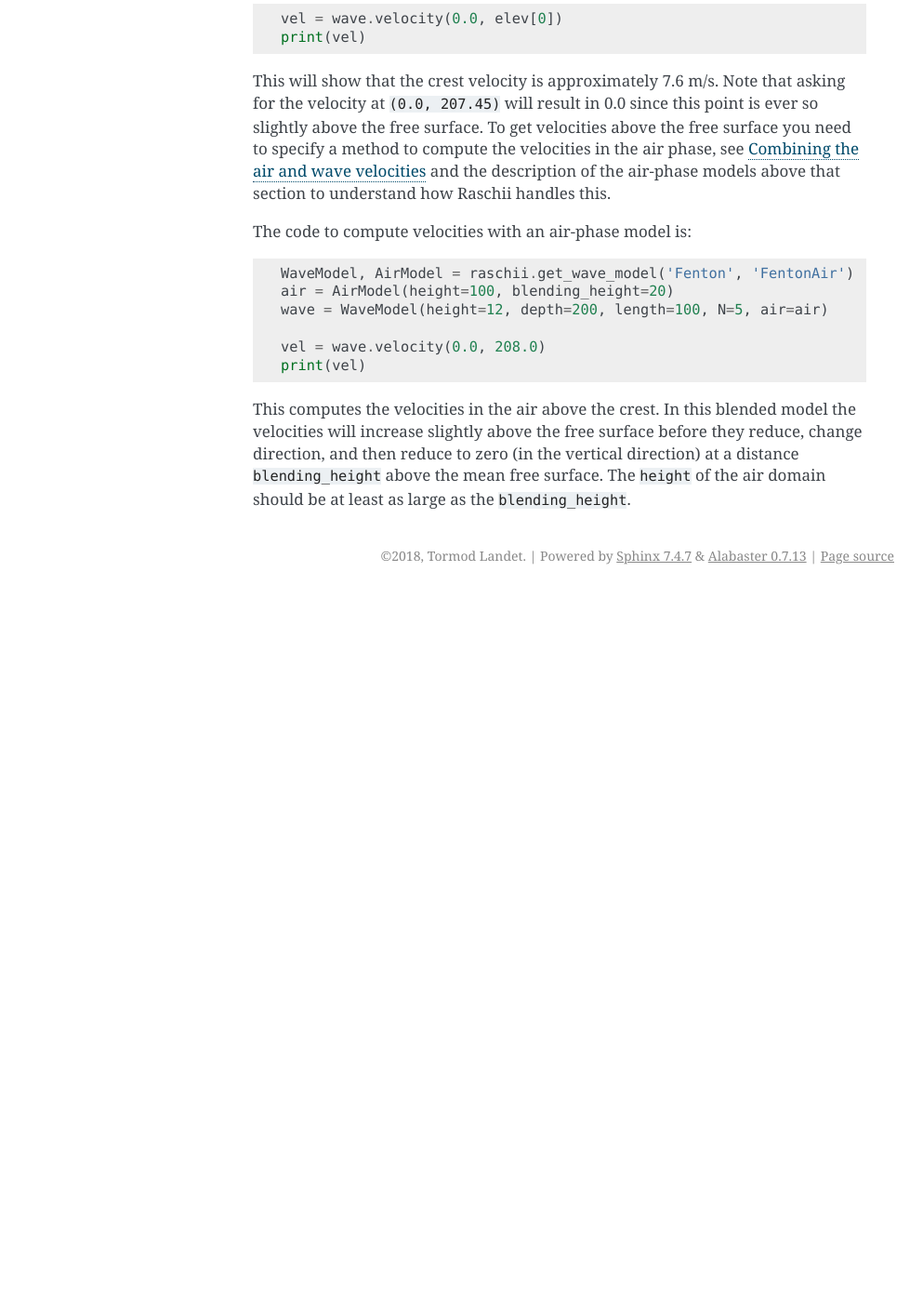
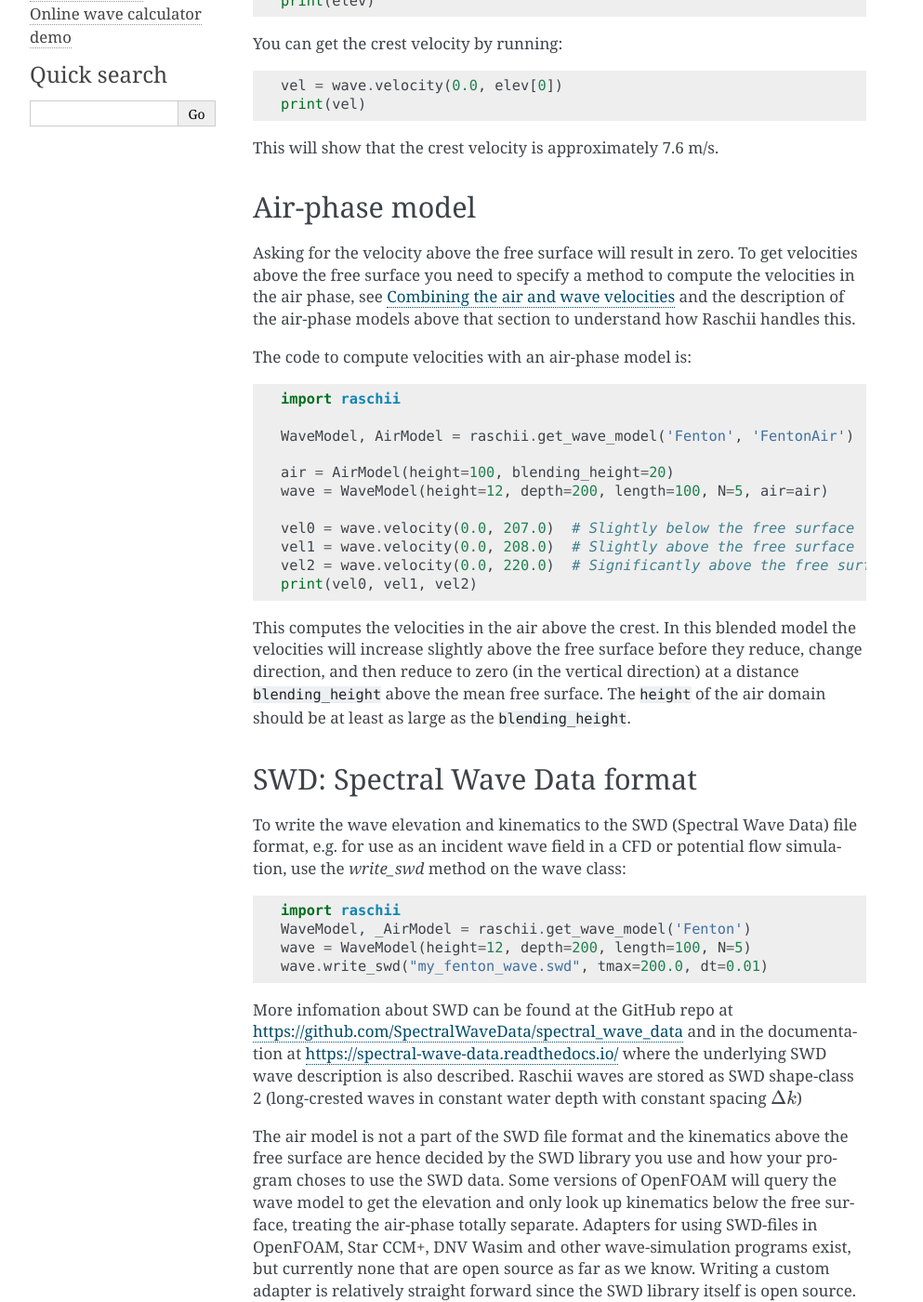
Before and after one commit to TormodLandet/raschii, a Sphinx documentation site: the page built from documentation/usage.rst, in a window 1280 px wide and 1400 px high, scrolled down 454 px. Shown: the whole window at 93% size, without its empty margins (148-1141 px from the left). Built offline with Sphinx 7.4.7, drawn with Linux system fonts in a browser that asks for light colours; before the commit the page ends 1091 px from its top, so only the background shows below that; some of the changed text lies outside the part shown.

Commit message:
Ducomentation update

```diff
--- a/README.rst
+++ b/README.rst
@@ -116,6 +116,7 @@ Version 1.0.4 - Aug 28. 2020
 ............................
 
 - Add the ``raschii.cmd.plot`` and ``raschii.cmd.swd`` command line programs
+- Update January 2024: add mention of these (and ``write_swd``) to the docs
 
 Version 1.0.3 - Aug 28. 2020
 ............................
--- a/documentation/usage.rst
+++ b/documentation/usage.rst
@@ -21,24 +24,79 @@ You can get the crest velocity by running::
     vel = wave.velocity(0.0, elev[0])
     print(vel)
 
-This will show that the crest velocity is approximately 7.6 m/s. Note that
-asking for the velocity at ``(0.0, 207.45)`` will result in 0.0 since this point
-is ever so slightly above the free surface. To get velocities above the free
-surface you need to specify a method to compute the velocities in the air phase,
-see :ref:`sec_blending` and the description of the air-phase models above that
-section to understand how Raschii handles this.
+This will show that the crest velocity is approximately 7.6 m/s.
+
+Air-phase model
+===============
+
+Asking for the velocity above the free surface will result in zero. To get velocities
+above the free surface you need to specify a method to compute the velocities in the
+air phase, see :ref:`sec_blending` and the description of the air-phase models above
+that  section to understand how Raschii handles this.
 
 The code to compute velocities with an air-phase model is::
 
+    import raschii
+
     WaveModel, AirModel = raschii.get_wave_model('Fenton', 'FentonAir')
+
     air = AirModel(height=100, blending_height=20)
     wave = WaveModel(height=12, depth=200, length=100, N=5, air=air)
 
-    vel = wave.velocity(0.0, 208.0)
-    print(vel)
+    vel0 = wave.velocity(0.0, 207.0)  # Slightly below the free surface
+    vel1 = wave.velocity(0.0, 208.0)  # Slightly above the free surface
+    vel2 = wave.velocity(0.0, 220.0)  # Significantly above the free surface
+    print(vel0, vel1, vel2)
 
 This computes the velocities in the air above the crest. In this blended model
 the velocities will increase slightly above the free surface before they reduce,
 change direction, and then reduce to zero (in the vertical direction) at a
 distance ``blending_height`` above the mean free surface. The ``height`` of the
 air domain should be at least as large as the ``blending_height``.
+
+SWD: Spectral Wave Data format
+==============================
+
+To write the wave elevation and kinematics to the SWD (Spectral Wave Data) file
+format, e.g. for use as an incident wave field in a CFD or potential flow simulation,
+use the `write_swd` method on the wave class::
+
+    import raschii
+    WaveModel, _AirModel = raschii.get_wave_model('Fenton')
+    wave = WaveModel(height=12, depth=200, length=100, N=5)
+    wave.write_swd("my_fenton_wave.swd", tmax=200.0, dt=0.01)
+
+More infomation about SWD can
+be found at the GitHub repo at https://github.com/SpectralWaveData/spectral_wave_data
+and in the documentation at https://spectral-wave-data.readthedocs.io/ where the
+underlying SWD wave description is also described. Raschii waves are stored as SWD
+shape-class 2 (long-crested waves in constant water depth with constant spacing
+:math:`\Delta k`)
+
+The air model is not a part of the SWD file format and the kinematics above the free
+surface are hence decided by the SWD library you use and how your program choses to
+use the SWD data. Some versions of OpenFOAM will query the wave model to get the
+elevation and only look up kinematics below the free surface, treating the air-phase
+totally separate. Adapters for using SWD-files in OpenFOAM, Star CCM+, DNV Wasim and
+other wave-simulation programs exist, but currently none that are open source as far
+as we know. Writing a custom adapter is relatively straight forward since the SWD
+library itself is open source. Interfacing with Raschii waves using the SWD file
+format is a recommended way to integrate other programs with Raschii.
+
+===================================
+Using Raschii from the command line
+===================================
+
+You can generate SWD-files from the command line, run
+
+.. code:: bash
+
+    python -m raschii.cmd.swd --help
+
+to see the options. You can also plot the waves with similar input parameters
+
+.. code:: bash
+
+    python -m raschii.cmd.plot Fenton 10 100 100 --velocities --ymin 50
+
+Use ``--help`` to see all options. Two plot windows should pop up on your screen.
```
Also changed, not shown: other parts of documentation/usage.rst (+3 -0 lines).
